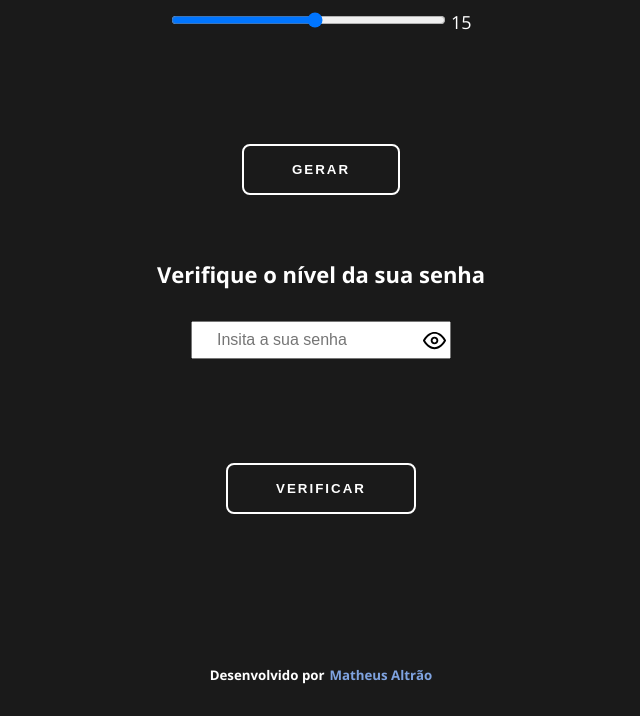
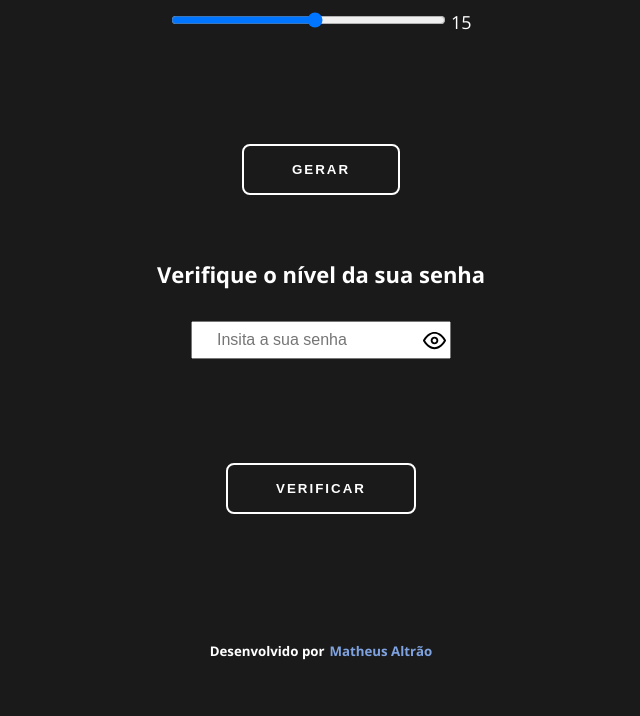
Before and after one commit to MatheusAltrao/passwordGenerete, a plain HTML site: page index.html in a window 1280 px wide. Shown: the part 84-800 px from the top of the page, without its empty margins (319-959 px from the left). Drawn offline with nearby package versions, Linux system fonts and the light colour scheme.

Commit message:
fixed bug class developer

```diff
--- a/index.html
+++ b/index.html
@@ -7,13 +7,14 @@
   <meta name="viewport" content="width=device-width, initial-scale=1.0" />
   <title>Gerador de senhas</title>
   <link rel="stylesheet" href="style.css" />
+  <link rel="shortcut icon" href="assets/fiveiconsemfundo.png" type="image/x-icon">
 </head>
 
 <body>
   <main>
     <h1>Gerador de senhas</h1>
 
-    <div class="inputs flex ">
+    <div class="inputs flex">
       <input id="input" type="range" min="4" max="25" />
       <label id="label" for="range"></label>
     </div>
--- a/style.css
+++ b/style.css
@@ -148,8 +148,7 @@ h5 {
 
 
 .developer{
-  position: absolute;
-  bottom: 0;
+margin-top: 5rem;
 }
 
 a {
```
Also changed, not shown: assets/fiveiconsemfundo.png (added).
